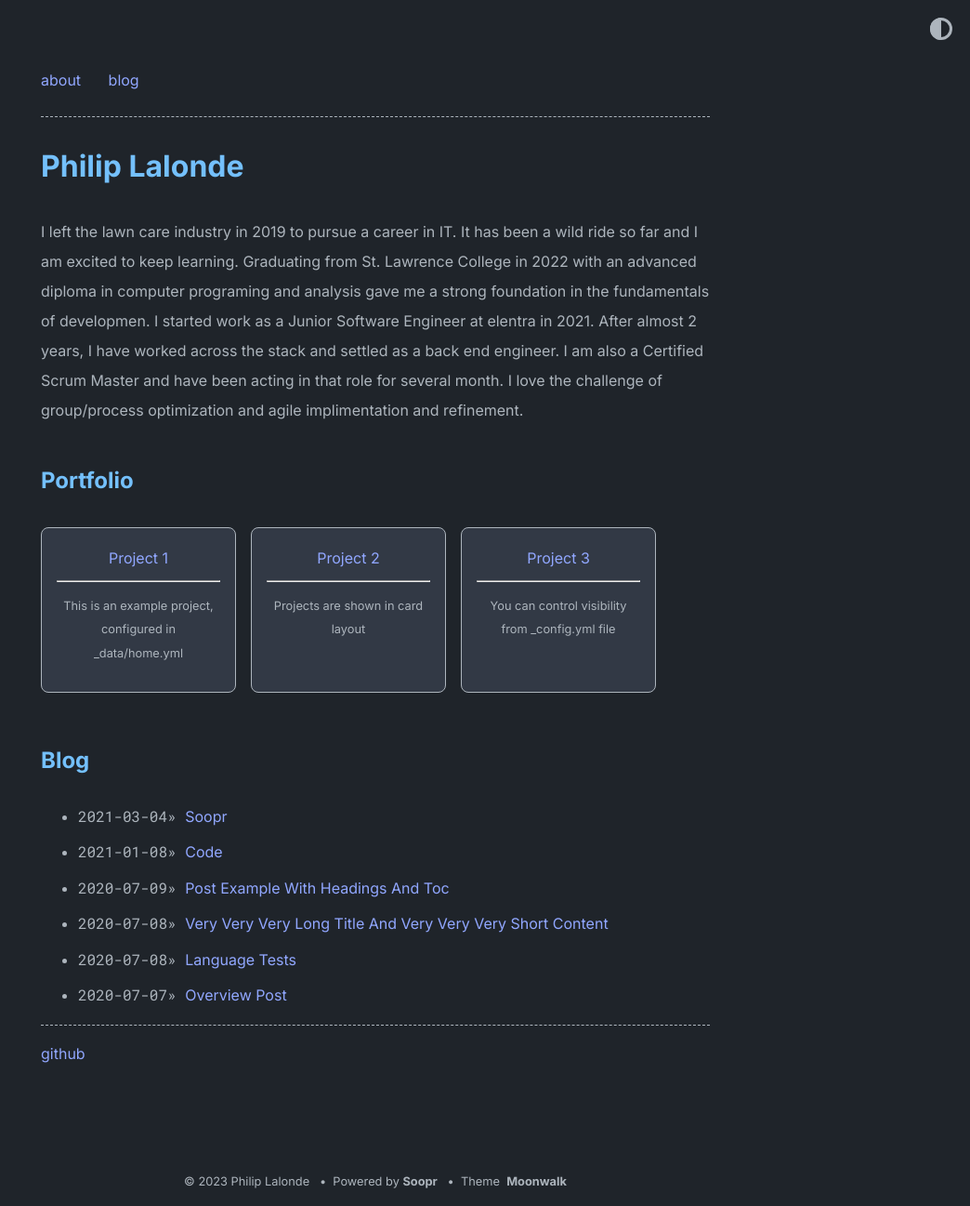
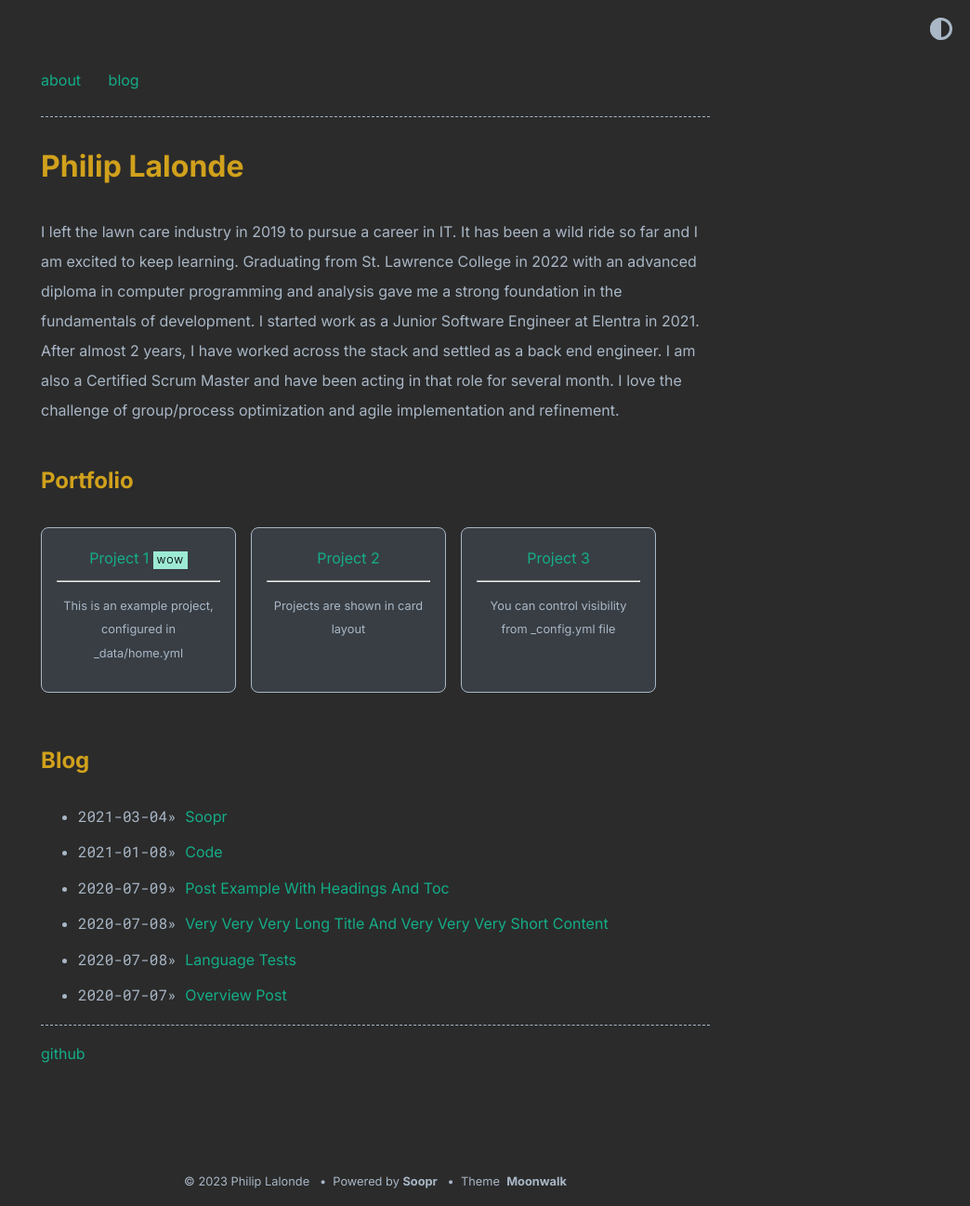
Before and after one commit to lalondeph/portfolio, a Jekyll site: the page built from index.md, in a window 1280 px wide. Shown: the whole page at 93% size, without its empty margins (236-1280 px from the left). Built offline with Jekyll 4.4.1, drawn with Linux system fonts in a browser that asks for light colours.

Commit message:
style updates

```diff
--- a/_config.yml
+++ b/_config.yml
@@ -3,9 +3,9 @@ author: Philip Lalonde
 url: https://www.philiplalonde.com # root address of the site
 description: > # description of the site (multiple lines allowed)
   I left the lawn care industry in 2019 to pursue a career in IT. It has been a wild ride so far and I am excited to keep learning.
-  Graduating from St. Lawrence College in 2022 with an advanced diploma in computer programing and analysis gave me a strong foundation in the fundamentals of developmen.
-  I started work as a Junior Software Engineer at elentra in 2021. After almost 2 years, I have worked across the stack and settled as a back end engineer.
-  I am also a Certified Scrum Master and have been acting in that role for several month. I love the challenge of group/process optimization and agile implimentation and refinement.
+  Graduating from St. Lawrence College in 2022 with an advanced diploma in computer programming and analysis gave me a strong foundation in the fundamentals of development.
+  I started work as a Junior Software Engineer at Elentra in 2021. After almost 2 years, I have worked across the stack and settled as a back end engineer.
+  I am also a Certified Scrum Master and have been acting in that role for several month. I love the challenge of group/process optimization and agile implementation and refinement.
 
 
 permalink: /:slug
@@ -39,7 +39,7 @@ theme_config:
     title_old_projects: Old Projects
 
 soopr:
-  publish_token: "" # sign up at https://www.soopr.co to get your publish token and personalize share and reaction options
+  publish_token: 'pt_0c8d6519bfdf29463aa96bf6f7e0f2ab' # sign up at https://www.soopr.co to get your publish token and personalize share and reaction options
 
 highlighter: rouge
 
--- a/_data/home.yml
+++ b/_data/home.yml
@@ -9,6 +9,7 @@ project_entries:
   - title: Project 1
     url: overview-post
     desc: This is an example project, configured in _data/home.yml
+    highlight: WOW
 
   - title: Project 2
     url: overview-post
--- a/_sass/moonwalk.scss
+++ b/_sass/moonwalk.scss
@@ -77,14 +77,14 @@ html {
 // -------------- THEME SWITCHER -------------- //
 @mixin dark-appearance {
   html, body  {
-      --headings: #74c0fc;
-      --links: #91A7FF;
-      --highlight: #41C7C7;
-      --bg: #1f242A;
-      --bg-secondary: #323945;
-      --text: #adb5bd;
-      --text-secondary: #9CA3AF;
-      --code-text: #91A7FF;
+      --headings: #D1A11C;
+      --links: #14AD88;
+      --highlight: #9DEAD4;
+      --bg: #2B2B2B;
+      --bg-secondary: #393e44;
+      --text: #A9B7C6;
+      --text-secondary: #BCAF8E;
+      --code-text: #CC7832;
       --share-text: #C4C4C4;
   };
 }
```
Also changed, not shown: Gemfile.lock, assets/images/favicon/android-chrome-256x256.png, assets/images/favicon/favicon-16x16.png, assets/images/favicon/favicon-32x32.png, assets/images/favicon/favicon.ico, assets/images/favicon/mstile-150x150.png, favicon.ico (deleted), favicon.png (added), logo.png (deleted).
